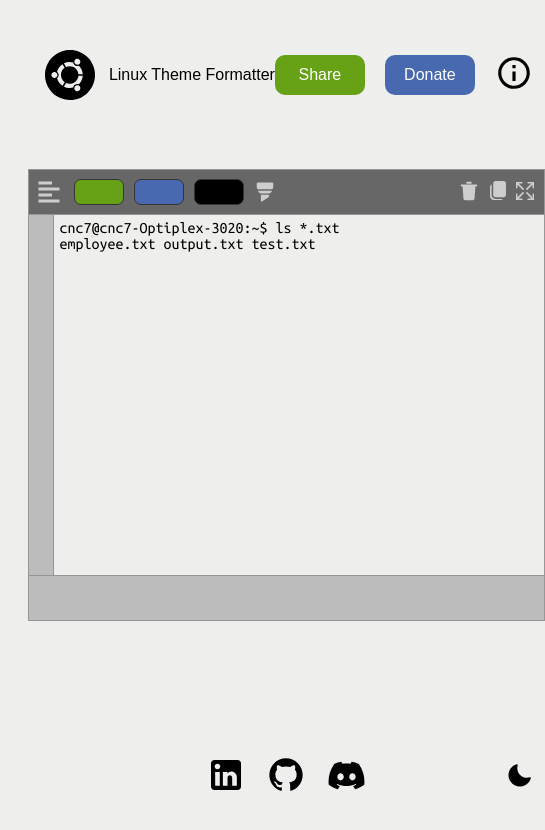
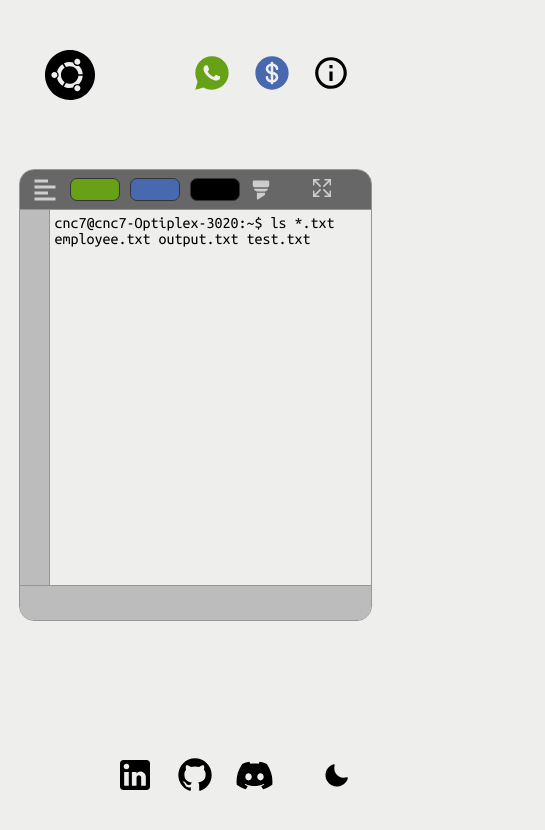
Before and after one commit to ValerianCoelho/Linux-Theme-Formatter, a React (Vite) app: page / in a window 390 px wide. Shown: the top 830 px of the page, 545 px wide, since content can reach past the window. Built offline with nearby package versions, Linux system fonts and the light colour scheme.

Commit message:
Responsiveness Improved

```diff
--- a/src/Components/Navbar/Navbar.jsx
+++ b/src/Components/Navbar/Navbar.jsx
@@ -1,6 +1,6 @@
 import React, { useState } from "react";
 import { connect } from "react-redux";
-import { Logo, About, Close } from "./Svg/Svg";
+import { Logo, About, Close, Share, Donate } from "./Svg/Svg";
 
 function Navbar(props) {
   const [isAboutActive, setIsAboutActive] = useState(false)
@@ -29,7 +29,7 @@ function Navbar(props) {
       background-color: ${props.Theme.donateBtnBgColor};
     }
     .btn {
-      width: 90px;
+      padding: 2px 20px;
       height: 40px;
       border-radius: 10px;
       display: flex;
@@ -63,6 +63,7 @@ function Navbar(props) {
       padding: 3rem;
       border-radius: 30px 20px;
       font-size: 18px;
+      box-shadow: 0 0 20px rgba(0, 0, 0, .5);
     }
     .heading {
       display: flex;
@@ -75,6 +76,32 @@ function Navbar(props) {
     h2, h3, p {
       font-family: 'Ubuntu Mono', monospace;
     }
+    @media(max-width: 650px) {
+      .title{
+          display: none;
+      }
+      .about-window{
+        font-size: 15px;
+      }
+    }
+    .icon {
+      display: none;
+    }
+    @media(max-width: 400px) {
+      .icon {
+          display: inline;
+      }
+      .label {
+        display: none;
+      }
+      .btn {
+        background-color: ${props.Theme.pageBgColor};
+        padding: 0;
+      }
+      .about-window{
+        font-size: 13px;
+      }
+  }
   `
   return (
     <>
@@ -85,8 +112,14 @@ function Navbar(props) {
           <pre className="title">  Linux Theme Formatter</pre>
         </div>
         <nav className="navigation-section">
-          <a href={`https://api.whatsapp.com/send?text=' + ${encodeURIComponent(window.document.title + ' - ' + window.location.href)}`} target="_blank" className="btn share-btn">Share</a>
-          <a href="https://www.buymeacoffee.com/vc27" target="_blank" className="btn donate-btn">Donate</a>
+          <a href={`https://api.whatsapp.com/send?text=' + ${encodeURIComponent('Linux Theme Formatter' + ' - ' + window.location.href)}`} target="_blank" className="btn share-btn">
+            <div className="label">Share</div>
+            <div className="icon share-icon"><Share color={props.Theme.shareBtnBgColor}/></div>
+          </a>
+          <a href="https://www.buymeacoffee.com/vc27" target="_blank" className="btn donate-btn">
+            <div className="label">Donate</div>
+            <div className="icon donate-icon"><Donate color={props.Theme.donateBtnBgColor}/></div>
+          </a>
           <button className="about-btn" onClick={()=>{
             setIsAboutActive(true)
           }}><About color={props.Theme.pageFgColor}/></button>
--- a/src/Components/TextEditor/TextEditor.jsx
+++ b/src/Components/TextEditor/TextEditor.jsx
@@ -13,9 +13,11 @@ const TextEditor = (props)=> {
       max-width: 1000px;
       height: 450px;
       display: grid;
-      grid-template-columns: 5% auto;
-      grid-template-rows: 10% auto 10%;
-      border: 1px solid ${props.Theme.textEditorBorderColor}
+      grid-template-columns: 30px auto;
+      grid-template-rows: 40px auto 35px;
+      border: 1px solid ${props.Theme.textEditorBorderColor};
+      border-radius: 15px;
+      overflow: hidden;
     }
     .toolbar {
       background-color: ${props.Theme.textEditorToolbarBgColor};
@@ -24,7 +26,7 @@ const TextEditor = (props)=> {
       grid-template-columns: auto auto auto auto 1fr auto auto auto auto;
       align-items: center;
       gap: 10px;
-      padding: 0 10px 0 5px;
+      padding: 0 15px 0 10px;
       border-bottom: 1px solid ${props.Theme.textEditorBorderColor};
     }
     .line-count-bar {
@@ -60,18 +62,25 @@ const TextEditor = (props)=> {
       background-color: ${props.Theme.textColor};
     }
     .expanded {
+      max-width: none;
       position: absolute;
       top: 0;
       left: 0;
-      height: 99.6vh;
+      height: 99.55vh;
       width: 99.85vw;
     }
-    .button {
+    .tool-btn {
       background-color: ${props.Theme.textEditorToolbarBgColor};
+      margin-right: 5px;
     }
     .editor > * {
       font-family: 'Ubuntu Mono', monospace;
       color: ${props.Theme.textColor};
+    }
+    @media(max-width: 400px) {
+      .delete-btn, .copy-btn {
+          display: none;
+      }
   }
   `
   const colorText = (color)=> {
@@ -102,13 +111,13 @@ const TextEditor = (props)=> {
 
           <div></div>
 
-          <button className="button" onClick={()=>{Editor.current.innerHTML = ''}}>
+          <button className="tool-btn delete-btn" onClick={()=>{Editor.current.innerHTML = ''}}>
             <DeleteBtn color={props.Theme.textEditorToolbarFgColor}/>
           </button>
-          <button className="button" onClick={()=>{navigator.clipboard.writeText(Editor.current.textContent)}}>
+          <button className="tool-btn copy-btn" onClick={()=>{navigator.clipboard.writeText(Editor.current.textContent)}}>
             <CopyBtn color={props.Theme.textEditorToolbarFgColor}/>
           </button>
-          <button className="button" onClick={()=>{setIsExpanded(isExpanded === 0 ? 1 : 0)}}>
+          <button className="tool-btn expand-btn" onClick={()=>{setIsExpanded(isExpanded === 0 ? 1 : 0)}}>
             <ExpandBtn color={props.Theme.textEditorToolbarFgColor}/>
           </button>
         </div>
```
